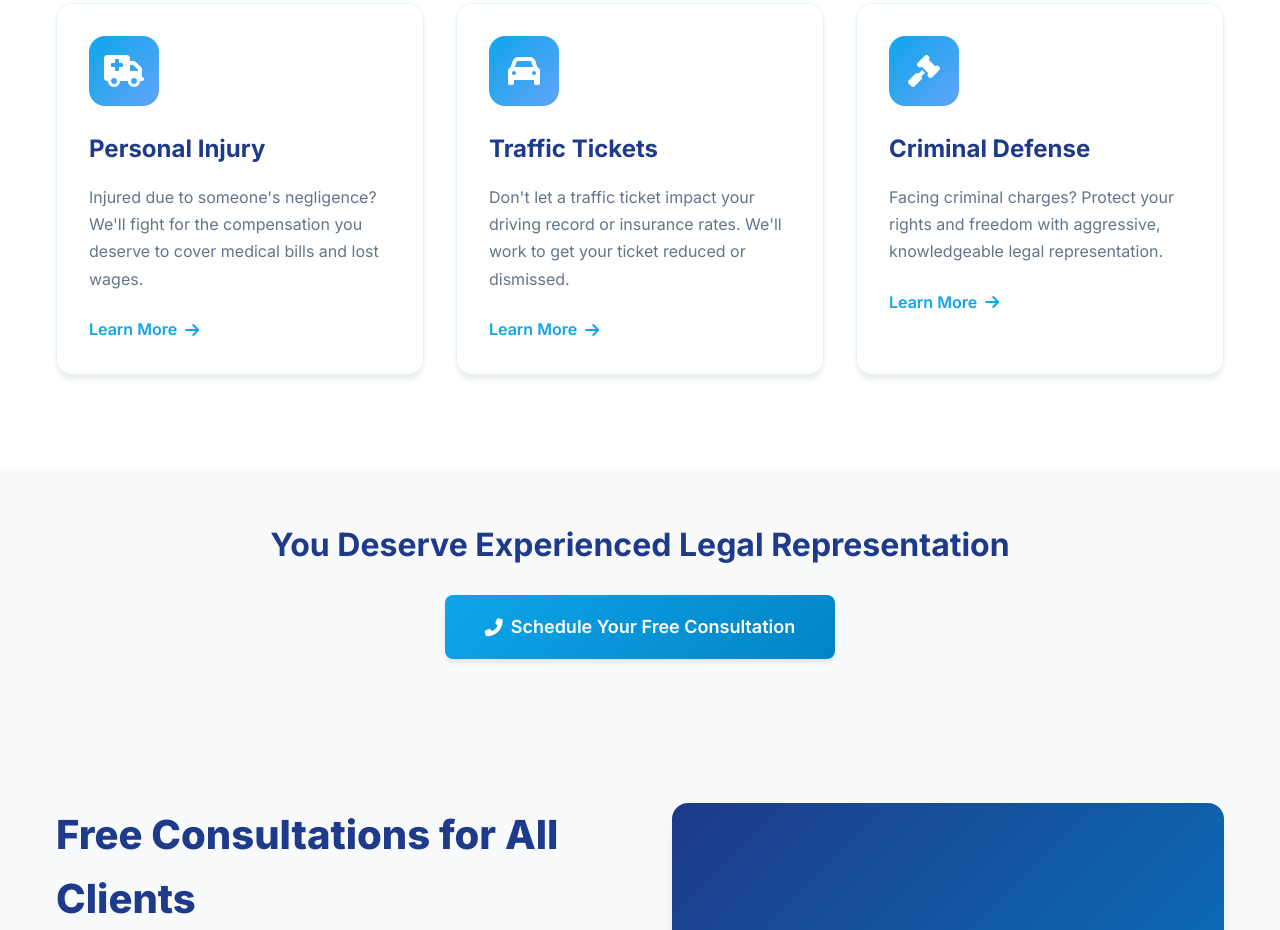
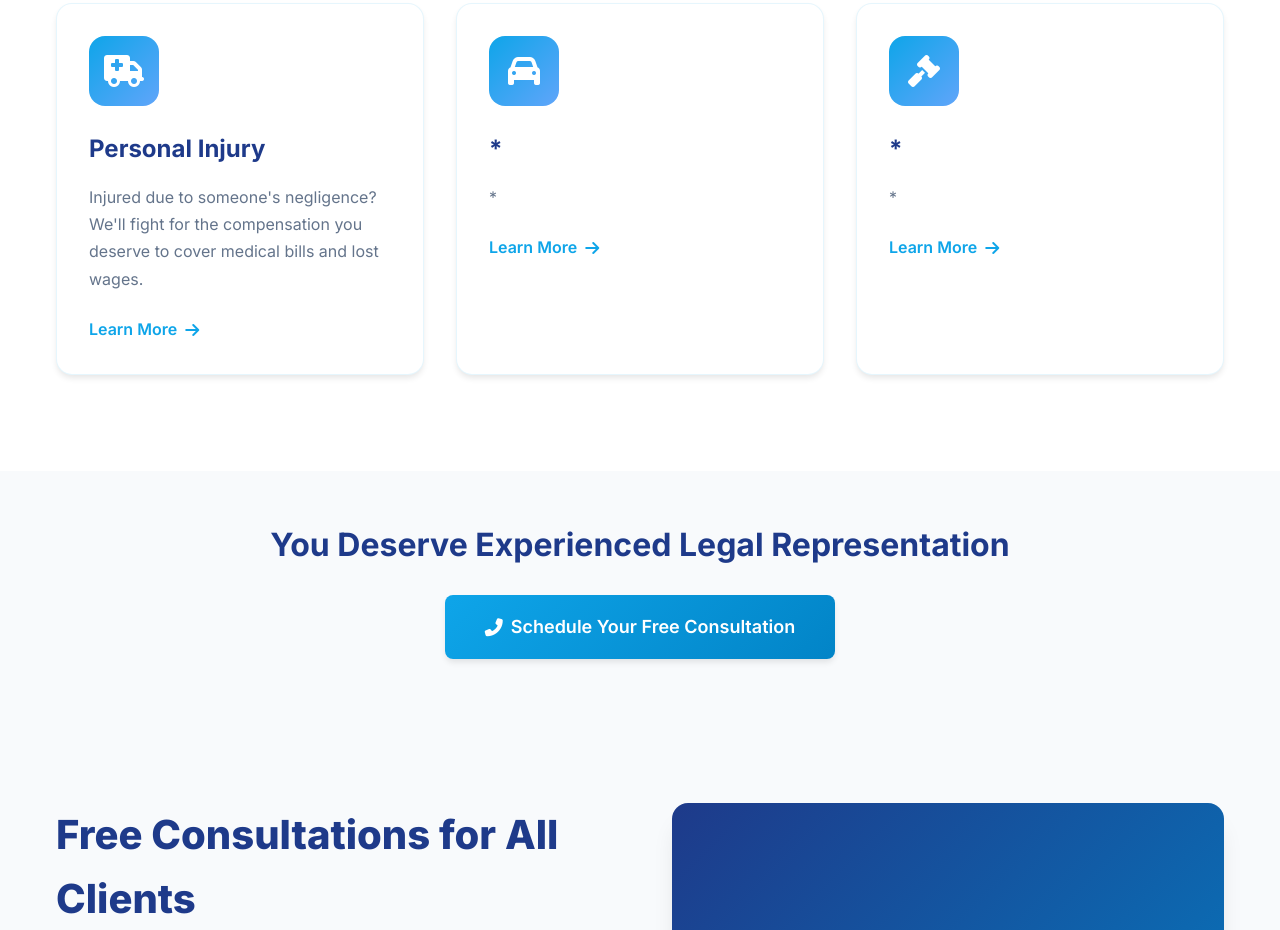
Before and after one commit to tzira333/jaredraylaw, a website: page index.html in a window 1280 px wide. Shown: the part 1710-2640 px from the top of the page. Drawn offline with Linux system fonts and the light colour scheme.

Commit message:
modified:   index.html 	modified:   migrations/0001_create_contact_submissions.sql

```diff
--- a/index.html
+++ b/index.html
@@ -44,7 +44,6 @@
       "telephone": "(440) 413-5311",
       "address": {
         "@type": "PostalAddress",
-        "streetAddress": "10780 Blueberry Hill Drive",
         "addressLocality": "Kirtland",
         "addressRegion": "OH",
         "postalCode": "44094",
@@ -179,8 +178,8 @@
                     <div class="service-icon">
                         <i class="fas fa-car"></i>
                     </div>
-                    <h3>Traffic Tickets</h3>
-                    <p>Don't let a traffic ticket impact your driving record or insurance rates. We'll work to get your ticket reduced or dismissed.</p>
+                    <h3>*</h3>
+                    <p>*</p>
                     <a href="#contact" class="service-link">Learn More <i class="fas fa-arrow-right"></i></a>
                 </div>
 
@@ -188,8 +187,8 @@
                     <div class="service-icon">
                         <i class="fas fa-gavel"></i>
                     </div>
-                    <h3>Criminal Defense</h3>
-                    <p>Facing criminal charges? Protect your rights and freedom with aggressive, knowledgeable legal representation.</p>
+                    <h3>*</h3>
+                    <p>*</p>
                     <a href="#contact" class="service-link">Learn More <i class="fas fa-arrow-right"></i></a>
                 </div>
             </div>
```
Also changed, not shown: 1 other file.
